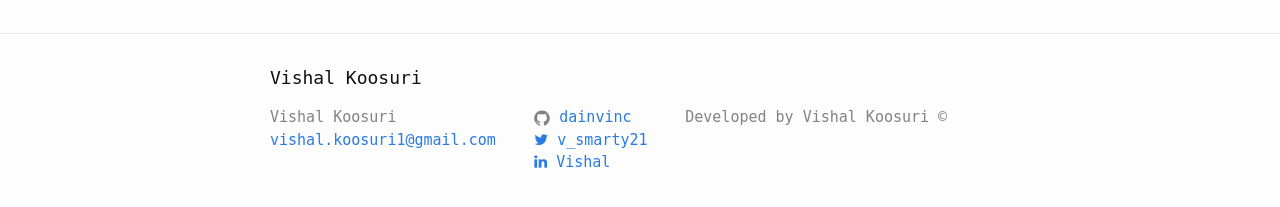
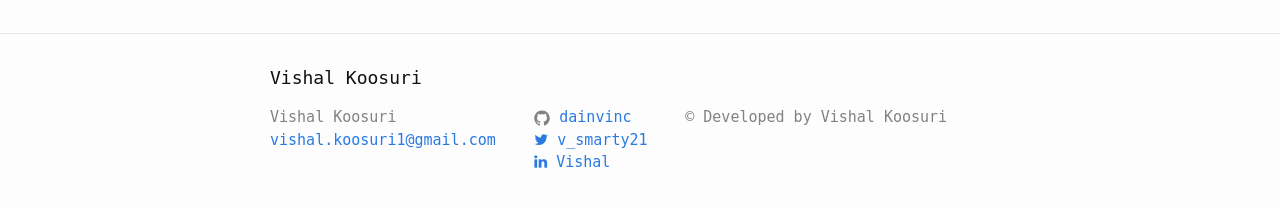
Before and after one commit to dainvinc/dainvinc.github.io, a Jekyll site: the page built from _posts/2017-05-15-quick-notes.html, in a window 1280 px wide. Shown: the part 294-501 px from the top of the page. Built offline with Jekyll 4.4.1, drawn with Linux system fonts in a browser that asks for light colours; nearby versions of some CDN libraries; some of the changed lines change nothing that is shown.

Commit message:
Copyright update

```diff
--- a/_config.yml
+++ b/_config.yml
@@ -9,7 +9,7 @@
 title: Vishal Koosuri
 email: vishal.koosuri1@gmail.com
 description: > # this means to ignore newlines until "baseurl:"
-  Developed by Vishal Koosuri &copy;
+  &copy; Developed by Vishal Koosuri
 baseurl: "" # the subpath of your site, e.g. /blog
 url: "http://yourdomain.com" # the base hostname & protocol for your site
 twitter_username: vishal_smarty21
```
